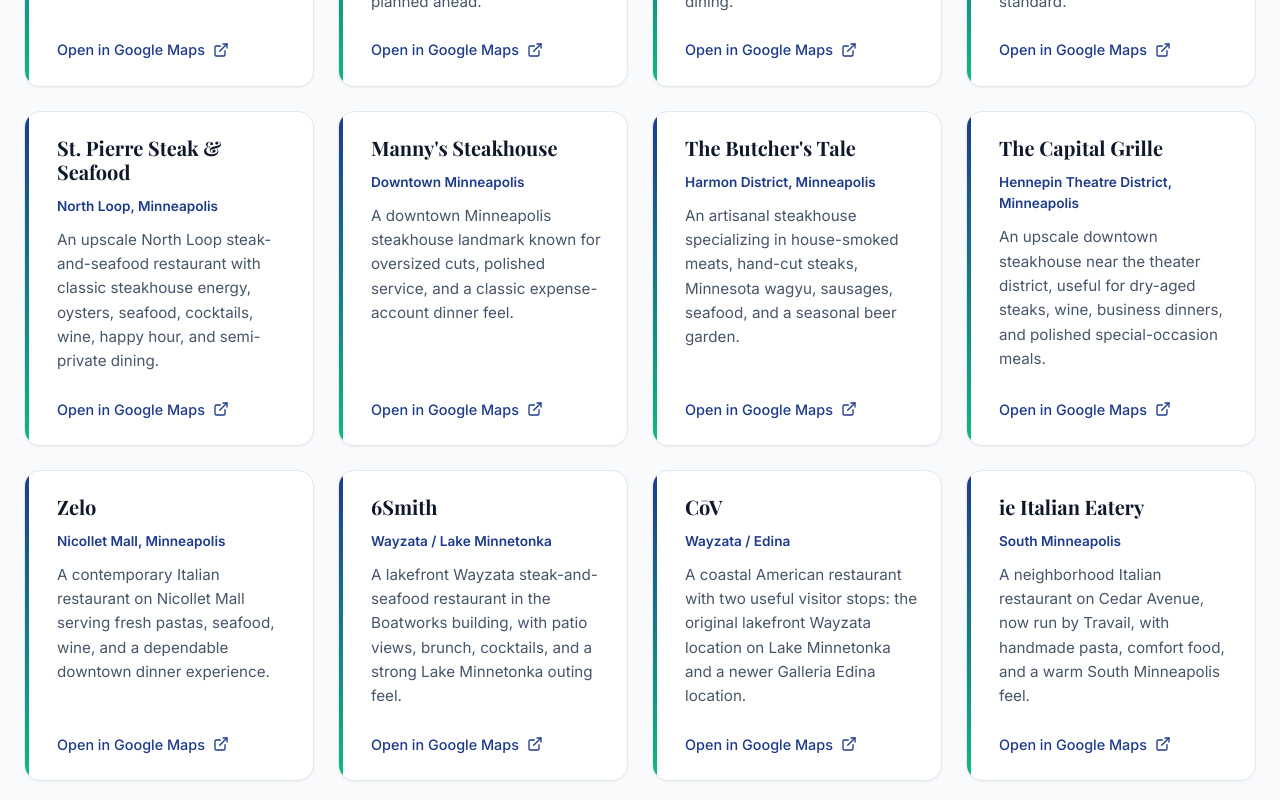
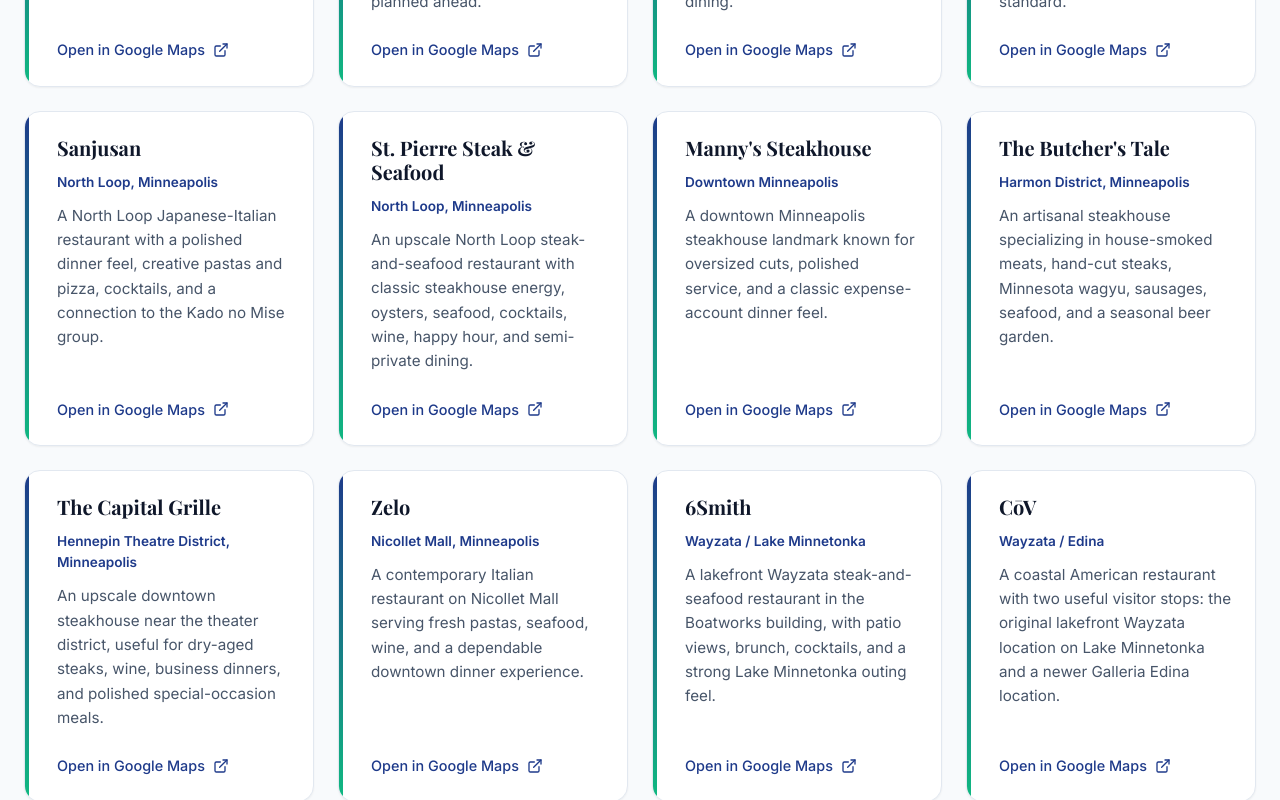
Before and after one commit to edenprairie/TourMN, a React (Vite) app: page /food-drink in a window 1280 px wide. Shown: the part 1200-2000 px from the top of the page. Built offline with nearby package versions, Linux system fonts and the light colour scheme; a web font is replaced by a local one.

Commit message:
data: add sanjusan restaurant

```diff
--- a/src/locales/en/translation.json
+++ b/src/locales/en/translation.json
@@ -301,6 +301,11 @@
         "name": "Bar La Grassa",
         "location": "North Loop, Minneapolis",
         "description": "A North Loop Italian restaurant from Isaac Becker and Nancy St. Pierre, known for pastas, wine, and a lively room that still feels like a Minneapolis standard."
+      },
+      "sanjusan": {
+        "name": "Sanjusan",
+        "location": "North Loop, Minneapolis",
+        "description": "A North Loop Japanese-Italian restaurant with a polished dinner feel, creative pastas and pizza, cocktails, and a connection to the Kado no Mise group."
       },
       "st_pierre": {
         "name": "St. Pierre Steak & Seafood",
--- a/src/locales/zh/translation.json
+++ b/src/locales/zh/translation.json
@@ -301,6 +301,11 @@
         "name": "Bar La Grassa",
         "location": "North Loop, Minneapolis",
         "description": "Isaac Becker 和 Nancy St. Pierre 的 North Loop 意大利餐厅，以 pasta、酒单和热闹但稳定的用餐体验闻名。"
+      },
+      "sanjusan": {
+        "name": "Sanjusan",
+        "location": "North Loop, Minneapolis",
+        "description": "North Loop 的日式意大利餐厅，晚餐氛围精致，有创意 pasta、pizza、鸡尾酒，也属于 Kado no Mise 相关餐饮体系。"
       },
       "st_pierre": {
         "name": "St. Pierre Steak & Seafood",
--- a/src/pages/FoodDrink.tsx
+++ b/src/pages/FoodDrink.tsx
@@ -36,6 +36,7 @@
       { id: 'demi', lat: 44.9848, lng: -93.2701, mapQuery: 'Demi 212 N 2nd St Minneapolis MN' },
       { id: 'one_twelve_eatery', lat: 44.9843, lng: -93.2712, mapQuery: '112 Eatery 112 N 3rd St Minneapolis MN' },
       { id: 'bar_la_grassa', lat: 44.989, lng: -93.2797, mapQuery: 'Bar La Grassa 800 Washington Avenue North Minneapolis MN' },
+      { id: 'sanjusan', lat: 44.9846, lng: -93.2697, mapQuery: 'Sanjusan 33 North First Ave Minneapolis MN' },
       { id: 'st_pierre', lat: 44.989, lng: -93.2797, mapQuery: 'St. Pierre Steak and Seafood 800 Washington Ave N Minneapolis MN' },
       { id: 'mannys_steakhouse', lat: 44.9731, lng: -93.2721, mapQuery: "Manny's Steakhouse 825 Marquette Ave Minneapolis MN" },
       { id: 'butchers_tale', lat: 44.9746, lng: -93.2788, mapQuery: "The Butcher's Tale 1121 Hennepin Ave Minneapolis MN" },
```
